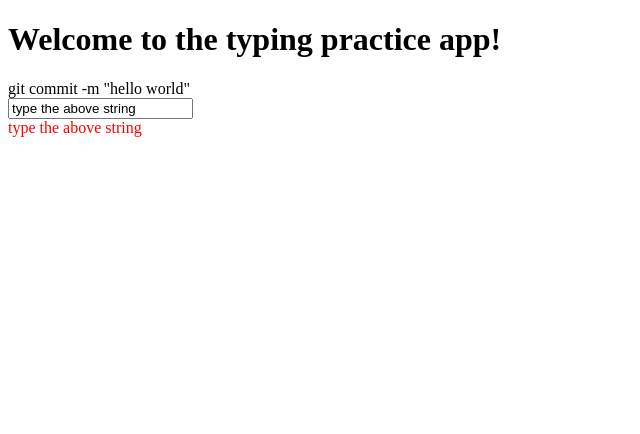
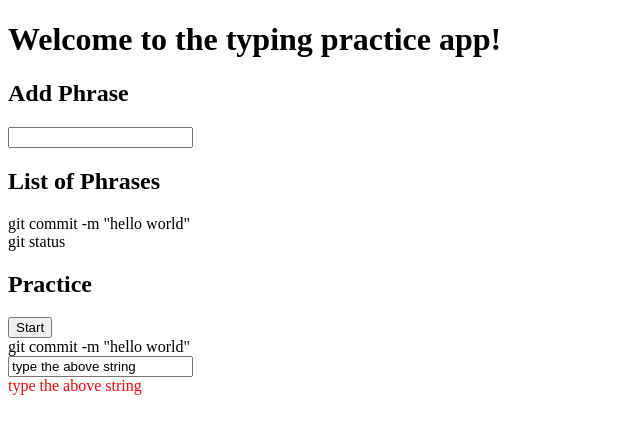
Before and after one commit to adrianmcli/practice-typing, an Angular app: page / in a window 1280 px wide. Shown: the top 434 px of the page, without its empty margins (0-640 px from the left). Built offline with nearby package versions, Linux system fonts and the light colour scheme.

Commit message:
add ability to add phrases and a timer

```diff
--- a/src/app/typing/typing.component.ts
+++ b/src/app/typing/typing.component.ts
@@ -9,13 +9,31 @@ import { Component, OnInit } from '@angular/core';
 @Component({
   selector: 'app-typing',
   template: `
-    <div>{{getPhrase()}}</div>
+    <h2>Add Phrase</h2>
+    <input
+      type="text"
+      (keypress)="handleKeypress2($event)"
+      />
+    <h2>List of Phrases</h2>
+    <div>
+      <div *ngFor="let phrase of phrases">
+        {{ phrase }}
+      </div>
+    </div>
+    <h2>Practice</h2>
+    <button
+      *ngIf="typingStart === false"
+      (click)="startTypingGame()"
+      >
+      Start
+    </button>
+    <div>{{ getPhrase() }}</div>
     <input
       type="text"\
       [(ngModel)]="typedPhrase"
       (keypress)="handleKeypress($event)"
       />
-    <div class="result" [class.valid]="isCorrect()">{{typedPhrase}}</div>
+    <div class="result" [class.valid]="isCorrect()">{{ typedPhrase }}</div>
   `,
   styles: [`
     .result {
@@ -31,6 +49,7 @@ export class TypingComponent implements OnInit {
   phrases: string[];
   phraseIndex: number;
   typedPhrase: string;
+  typingStart: boolean;
 
   constructor() {
     this.phrases = [
@@ -39,15 +58,29 @@ export class TypingComponent implements OnInit {
     ];
     this.phraseIndex = 0;
     this.typedPhrase = `type the above string`;
+    this.typingStart = false;
+  }
+
+  startTypingGame() {
+    this.typingStart = true;
+    setTimeout(() => {
+      this.typingStart = false;
+    }, 2000);
   }
 
   getPhrase() {
     return this.phrases[this.phraseIndex];
   }
 
+  handleKeypress2(e) {
+    if (e.code === `Enter`) {
+      this.phrases.push(e.target.value);
+      e.target.value = ``;
+    }
+  }
+
   handleKeypress(e) {
     if (e.code === `Enter`) {
-      this.typedPhrase = ``;
       const i = this.phraseIndex;
       const { phrases } = this;
       const indexAtLastItem = i >= phrases.length - 1;
@@ -57,6 +90,7 @@ export class TypingComponent implements OnInit {
       } else {
         this.phraseIndex = i + 1;
       }
+      this.typedPhrase = ``;
     }
   }
 
```
